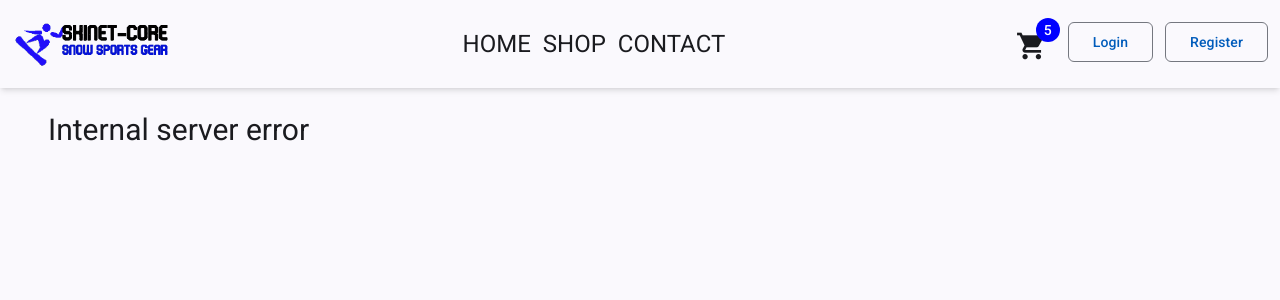
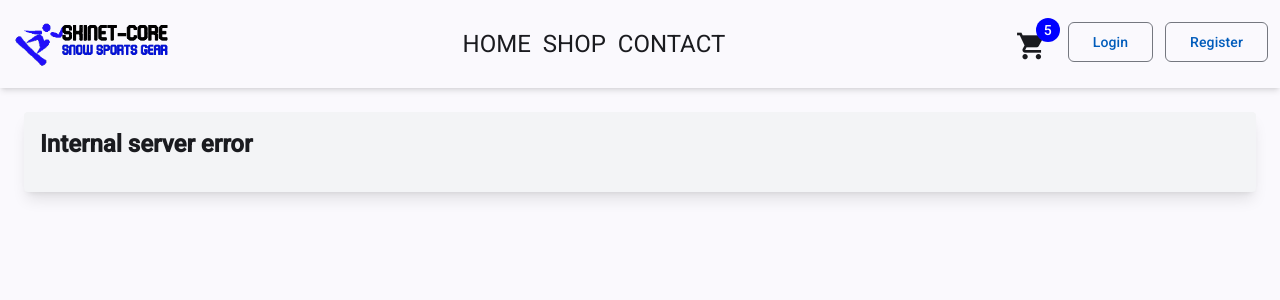
Before and after one commit to robertgruevski/skinet, an Angular app in the folder client/: page /server-error in a window 1280 px wide. Shown: the top 300 px of the page. Built offline with nearby package versions, Linux system fonts and the light colour scheme.

Commit message:
Configuring the server error page

```diff
--- a/client/src/app/core/interceptors/error-interceptor.ts
+++ b/client/src/app/core/interceptors/error-interceptor.ts
@@ -1,6 +1,6 @@
 import { HttpErrorResponse, HttpInterceptorFn } from '@angular/common/http';
 import { inject } from '@angular/core';
-import { Router } from '@angular/router';
+import { NavigationExtras, Router } from '@angular/router';
 import { catchError, throwError } from 'rxjs';
 import { SnackbarService } from '../services/snackbar.service';
 
@@ -30,7 +30,8 @@ export const errorInterceptor: HttpInterceptorFn = (req, next) => {
         router.navigateByUrl('/not-found');
       }
       if (err.status === 500) {
-        router.navigateByUrl('server-error');
+        const navigationExtras: NavigationExtras = { state: { error: err.error } };
+        router.navigateByUrl('server-error', navigationExtras);
       }
       return throwError(() => err);
     })
--- a/client/src/app/shared/components/server-error/server-error.component.html
+++ b/client/src/app/shared/components/server-error/server-error.component.html
@@ -1,3 +1,16 @@
-<div class="container mt-5">
-    <h1 class="text-3xl">Internal server error</h1>
+<div class="container mt-5 p-4 bg-gray-100 rounded shadow-lg">
+    <h1 class="text-2xl font-semibold mb-4">Internal server error</h1>
+    @if (error) {
+        <h5 class="text-red-600">Error: {{error.message}}</h5>
+        <p class="font-bold mb-2">This error comes from the server, not Angular</p>
+        <p class="mb-2">What to do next?</p>
+        <ol class="list-decimal ml-5 mb-4">
+            <li class="mb-1">Check the network tab in chrome dev tools</li>
+            <li class="mb-1">Reproduce the error in postman. If same error, don't waste time troubleshooting Angular code.</li>
+        </ol>
+        <h5 class="text-lg font-semibold mb-2">Stack trace</h5>
+        <mat-card class="p-4 bg-white">
+            <code class="block whitespace-pre-wrap">{{error.details}}</code>
+        </mat-card>
+    }
 </div>
--- a/client/src/app/shared/components/server-error/server-error.component.ts
+++ b/client/src/app/shared/components/server-error/server-error.component.ts
@@ -1,11 +1,19 @@
+import { HttpErrorResponse } from '@angular/common/http';
 import { Component } from '@angular/core';
+import { MatCard } from '@angular/material/card';
+import { Router } from '@angular/router';
 
 @Component({
   selector: 'app-server-error',
-  imports: [],
+  imports: [MatCard],
   templateUrl: './server-error.component.html',
   styleUrl: './server-error.component.scss'
 })
 export class ServerErrorComponent {
+  error?: any;
 
+  constructor(private router: Router) {
+    const navigation = this.router.currentNavigation();
+    this.error = navigation?.extras.state?.['error']
+  }
 }
```
